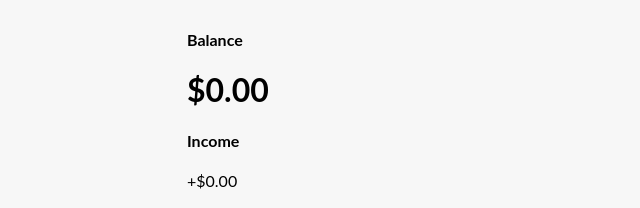
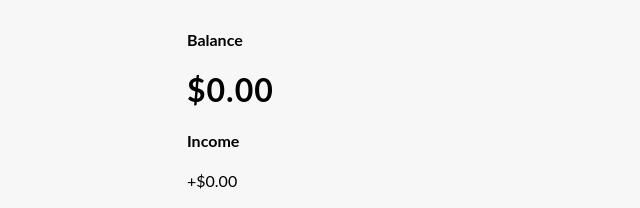
Before and after one commit to ChemwenoKibet/Budgetexpensetracker, a plain HTML site: page index.html in a window 1280 px wide. Shown: the part 213-421 px from the top of the page, 278-918 px from the left. Drawn offline with Linux system fonts and the light colour scheme.

Commit message:
changed the letter spacing in h1 heading

```diff
--- a/style.css
+++ b/style.css
@@ -23,3 +23,8 @@ body {
     margin: 30px auto;
     width: 350px;
 }
+
+h1 {
+    letter-spacing: 1px;
+    margin: 0;
+}
```
